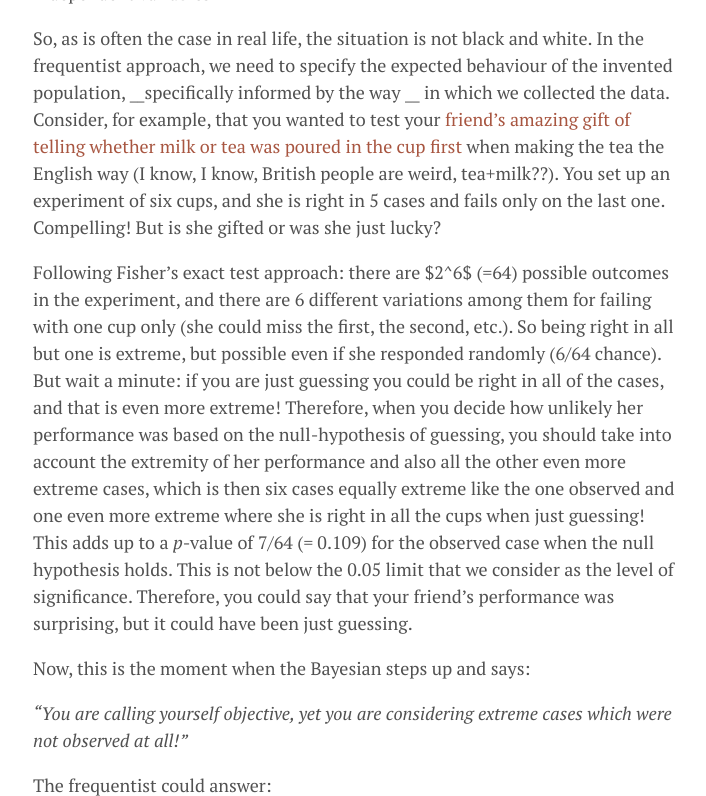
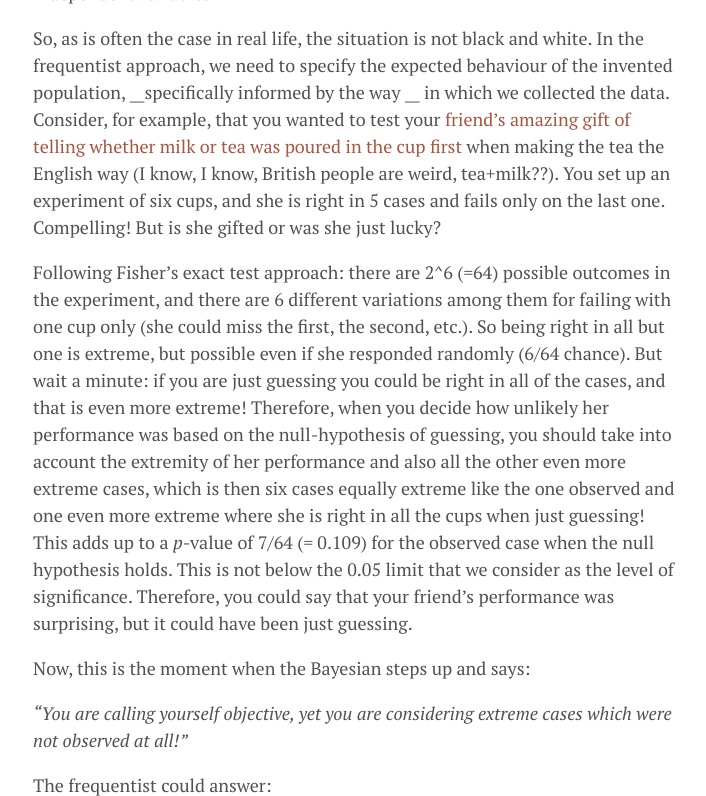
Before and after one commit to nimdvir/agostontorok.github.io, a Jekyll site: the page built from _posts/2017-03-26-bayes_vs_frequentist.md, in a window 1280 px wide and 1400 px high, scrolled down 5234 px, cut to the strip 0-796 px from the top of the window. Shown: the whole strip, without its empty margins (381-1087 px from the left). Built offline with Jekyll 4.4.1, drawn with Linux system fonts in a browser that asks for light colours; nearby versions of some CDN libraries; some web fonts are replaced; some of the changed text lies outside the part shown.

Commit message:
typos fixed in b_vs_f

```diff
--- a/_posts/2017-03-26-bayes_vs_frequentist.md
+++ b/_posts/2017-03-26-bayes_vs_frequentist.md
@@ -7,7 +7,7 @@ tags: statistics data science
 
 In recent times the popularity of Bayesian statistics has greatly increased, thanks to the large computing power of modern computers. As a result, there is an ongoing debate on whether the Bayesian or frequentist approach is more suitable for statistical and scientific purposes. A great number of introductory papers on these two schools of statistical inference are available online, therefore I will not spend time reiterating the basic definitions here (for those who are interested I recommend [these](https://ocw.mit.edu/courses/mathematics/18-05-introduction-to-probability-and-statistics-spring-2014/readings/MIT18_05S14_Reading20.pdf) or [two](http://web.archive.org/web/20160110224503/http://www2.isye.gatech.edu/~brani/isyebayes/bank/lindleybayeslady.pdf) documents, which contain excellent introductions to the topic). Instead, my goal is to take a look at which of these two approaches is worth following in order to reach the right statistical conclusions – whatever the definition of ‘right’ may be.
 
-In the Bayesian approach we are looking for the probability $P(model | data)$, which could be translated to our “assuming” the model and “having” the data. That is, our model is uncertain, while the data is our ground truth – the only certain thing we know about reality. In contrast, when we follow the frequentist approach, we are looking for the probability $ P(data | model)$, which means that we “assume” the data and “have” the model. In other words, we are certain about our model (at least for working purposes) and we have uncertain measurements, i.e. the data, which may or may not perfectly reflect our model (or even reality).
+In the Bayesian approach we are looking for the probability P(model | data), which could be translated to our “assuming” the model and “having” the data. That is, our model is uncertain, while the data is our ground truth – the only certain thing we know about reality. In contrast, when we follow the frequentist approach, we are looking for the probability  P(data | model), which means that we “assume” the data and “have” the model. In other words, we are certain about our model (at least for working purposes) and we have uncertain measurements, i.e. the data, which may or may not perfectly reflect our model (or even reality).
 
 <img class="  wp-image-74 alignright" src="/public/img/b_vs_f/pic_1.JPG" alt="Sketch by Borbála Tölgyesi" width = "auto" height="350" />
 
@@ -23,7 +23,7 @@ This is why the proponents of frequentist statistics approach the problem by say
 
 Boring stuff I know, but all of this is very handy since we can always reject the null hypothesis, gaining the chance to formulate more interesting conjectures.
 
-<img class="  wp-image-74 alignright" src="/public/img/b_vs_f/pic_2.jpg" alt="Sketch by Borbála Tölgyesi" width = "auto" height="350" />
+<img class="  wp-image-74 alignright" src="/public/img/b_vs_f/pic_2.jpg" alt="Sketch by Borbála Tölgyesi 2" width = "auto" height="350" />
 
 And although at first glance you might say that frequentists seem to be a little bit unambitious – seeing as they only talk about what the observed phenomenon is not, instead of what it really is - it’s still the case that statistical methods are used to make grand claims all the time. Statistics has great power and as you know [with great power there must also come great responsibility]( https://en.wikiquote.org/wiki/Stan_Lee). Statistics can easily lead to false conclusions if not applied with the utmost care, so one is always well advised to tread carefully when it comes to statistics ([For those who are interested in how dangerous statistics really is ]( https://www.youtube.com/watch?v=TQHs8SA1qpk)).
 
@@ -43,11 +43,11 @@ Imagine that there was a murder and the murderer might be
 
 Let’s distribute the whole (1.0) probability between them, attributing 0.2 to the wife, the son, and the postman, 0.15 to the husband, and the remaining 0.05 to the mother-in-law, who was least likely to commit the crime due to her old age. Now, let’s go on with this thought experiment. We find out that the postman was out of town therefore he couldn’t have been the murderer. We take away the weight of 0.2 attributed to him and rescale the remaining values so that they sum up to 1.0, because someone on the list must be the murderer. Now, it turns out that the wife and the son were in the supermarket. The husband was left-handed so we can rule him out, too, given that the killer was shown by the forensics team to be right-handed. We take away their proportions too, and bamm! We know that the mother-in-law must be guilty of murder.
 
-<img class="  wp-image-74 alignright" src="/public/img/b_vs_f/pic_3.jpg" alt="Sketch by Borbála Tölgyesi" width = "auto" height="350" />
+<img class="  wp-image-74 alignright" src="/public/img/b_vs_f/pic_3.jpg" alt="Sketch by Borbála Tölgyesi 3" width = "auto" height="350" />
 
 This could be a nice ending to a TV series, and indeed we often solve practical problems by ruling out possibilities until we are able to hone in on the solution. However, having such a limited number of discrete cases and an easily explorable ground truth is a luxury, something that rarely happens in real life. Imagine, for example, an assassination where we cannot limit the possible suspects to a few people. And that’s not even considering problems where the range of potential solutions is continuous.
 
-The issue here is that if you didn’t even consider the true correct hypothesis to begin with, you might have found evidence for a hypothesis just because no better hypothesis was available. To put this in plain English, if you did not know that Jack the Ripper was also in the house that day, then you might have just locked up a charming 83 year-old grandma without any proof (you Bayesian bastard!  ). Therefore, by taking some models / hypotheses into consideration but not others (often an infinite number of neglected hypotheses), you will be sure to introduce subjectivity into the investigation.
+The issue here is that if you didn’t even consider the true correct hypothesis to begin with, you might have found evidence for a hypothesis just because no better hypothesis was available. To put this in plain English, if you did not know that Jack the Ripper was also in the house that day, then you might have just locked up a charming 83 year-old grandma without any proof (you Bayesian bastard! :) ). Therefore, by taking some models / hypotheses into consideration but not others (often an infinite number of neglected hypotheses), you will be sure to introduce subjectivity into the investigation.
 
 ## Mindtwist'n'shout
 
@@ -59,7 +59,7 @@ Of course, we are not entirely wrong making these inferences. After all, we may
 
 So, as is often the case in real life, the situation is not black and white. In the frequentist approach, we need to specify the expected behaviour of the invented population,   __specifically informed by the way __ in which we collected the data. Consider, for example, that you wanted to test your [friend’s amazing gift of telling whether milk or tea was poured in the cup first]( https://en.wikipedia.org/wiki/Lady_tasting_tea) when making the tea the English way (I know, I know, British people are weird, tea+milk??). You set up an experiment of six cups, and she is right in 5 cases and fails only on the last one. Compelling! But is she gifted or was she just lucky?
 
-Following Fisher’s exact test approach: there are $2^6$ (=64) possible outcomes in the experiment, and there are 6 different variations among them for failing with one cup only (she could miss the first, the second, etc.). So being right in all but one is extreme, but possible even if she responded randomly (6/64 chance). But wait a minute: if you are just guessing you could be right in all of the cases, and that is even more extreme! Therefore, when you decide how unlikely her performance was based on the null-hypothesis of guessing, you should take into account the extremity of her performance and also all the other even more extreme cases, which is then six cases equally extreme like the one observed and one even more extreme where she is right in all the cups when just guessing! This adds up to a _p_-value of 7/64 (= 0.109) for the observed case when the null hypothesis holds. This is not below the 0.05 limit that we consider as the level of significance. Therefore, you could say that your friend’s performance was surprising, but it could have been just guessing.
+Following Fisher’s exact test approach: there are 2^6 (=64) possible outcomes in the experiment, and there are 6 different variations among them for failing with one cup only (she could miss the first, the second, etc.). So being right in all but one is extreme, but possible even if she responded randomly (6/64 chance). But wait a minute: if you are just guessing you could be right in all of the cases, and that is even more extreme! Therefore, when you decide how unlikely her performance was based on the null-hypothesis of guessing, you should take into account the extremity of her performance and also all the other even more extreme cases, which is then six cases equally extreme like the one observed and one even more extreme where she is right in all the cups when just guessing! This adds up to a _p_-value of 7/64 (= 0.109) for the observed case when the null hypothesis holds. This is not below the 0.05 limit that we consider as the level of significance. Therefore, you could say that your friend’s performance was surprising, but it could have been just guessing.
 
 Now, this is the moment when the Bayesian steps up and says:
 
@@ -69,7 +69,7 @@ The frequentist could answer:
 
 _“These are very strong words. Who said we are just making up these extreme cases? They could have happened in the experiment.”_
 
-Indeed, the key word to emphasize is _experiment_. What if, for example, we decided to collect data until our friend made one mistake? In this case, obtaining the same results we would have assigned a _p_-value of 0.031 to the data ($1/2^5$), which is significant. Yet we observed the same data, how could it be that the _p_-value is different? This is a serious problem since it seems to indicate that the way in which you collect the data defines what cases that are more extreme are possible. But what if you didn’t conduct the experiment but you just have the data?
+Indeed, the key word to emphasize is _experiment_. What if, for example, we decided to collect data until our friend made one mistake? In this case, obtaining the same results we would have assigned a _p_-value of 0.031 to the data (1/2^5), which is significant. Yet we observed the same data, how could it be that the _p_-value is different? This is a serious problem since it seems to indicate that the way in which you collect the data defines what cases that are more extreme are possible. But what if you didn’t conduct the experiment but you just have the data?
 
 Well this is tricky for the frequentist, and is partly the reason why frequentists sometimes only go so far as to formulate some very unambitious null-hypotheses. There are rules of thumb which help, though. For example, it is true that the _p_-value changed a lot in the above case, but it is unrealistic to continue an experiment until eternity (i.e. for the _p_ = .031 case we assumed the experiment could last forever in the unlikely case of our friend making no errors). Realistic experiments (fixed length, fixed protocol) actually help a lot not only in specifying a null-hypothesis but also in limit the alternatives.
 
@@ -82,6 +82,6 @@ Bayesian statistics is like a Taylor Swift concert: it’s flashy and trendy, in
 __So don’t waste time distinguishing yourself as being either a pure Bayesian or pure frequentist. Instead, solve problems with all the tools you have!__
 
 
-<img class="  wp-image-74 alignright" src="/public/img/b_vs_f/pic_4.jpg" alt="Sketch by Borbála Tölgyesi" width = "auto" height="350" />
+<img class="  wp-image-74 alignright" src="/public/img/b_vs_f/pic_4.jpg" alt="Sketch by Borbála Tölgyesi 4" width = "auto" height="350" />
 
 I would like to thank Fanni Kling, Linda Garami PhD, Ádám Csapó PhD for their help in turning the first draft of this post to this version. Furthermore, I enjoyed the creativity of Borbála Tölgyesi, who provided me with her sketches as illustrations.
```
